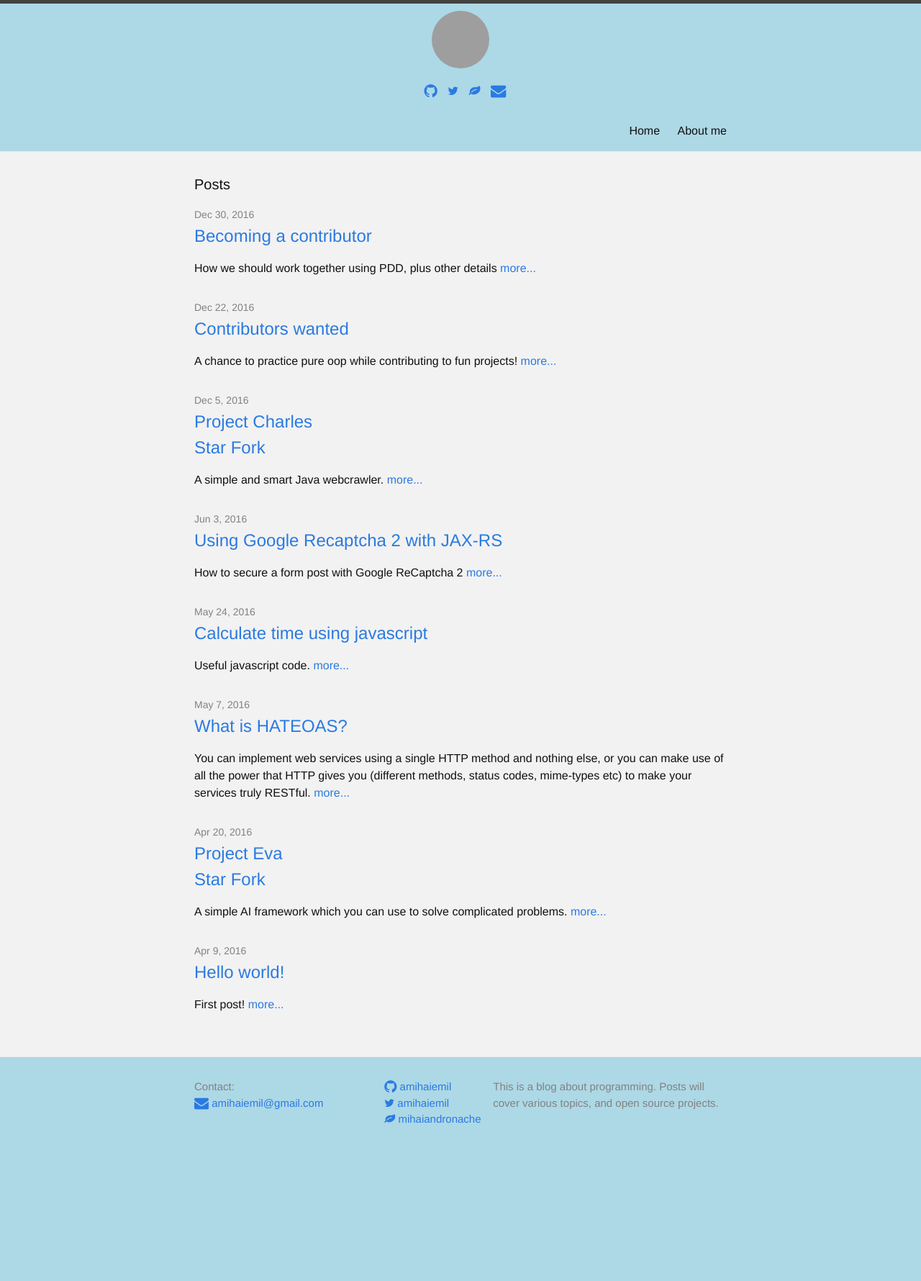
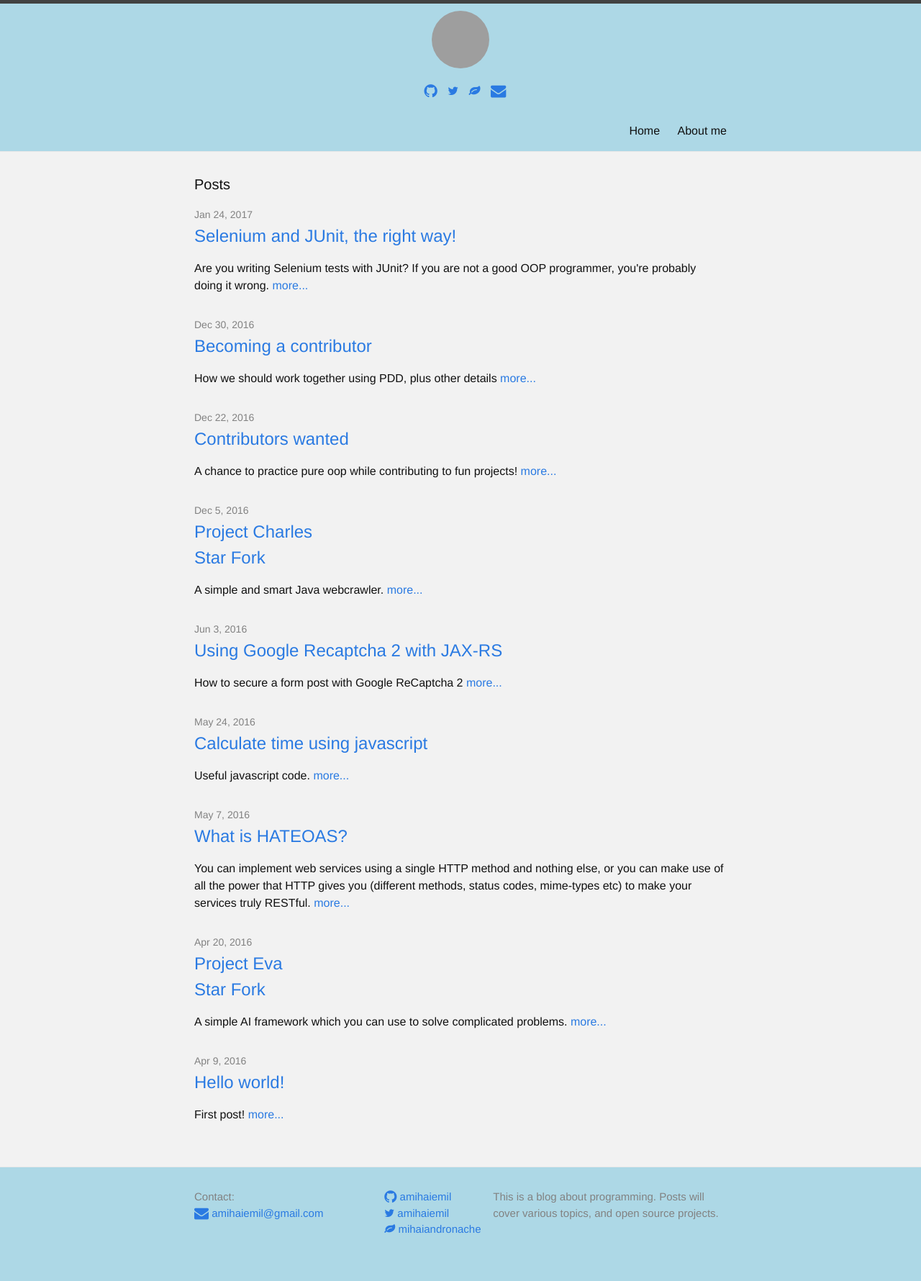
Before and after one commit to amihaiemil/amihaiemil.github.io, a Jekyll site: the page built from index.html, in a window 1280 px wide. Shown: the whole page at 72% size. Built offline with Jekyll 4.4.1, drawn with Linux system fonts in a browser that asks for light colours; comment, search, counter and statistics services are not loaded; before the commit the page ends 1627 px from its top, so only the background shows below that; some of the changed lines change nothing that is shown; grey boxes are pictures that could not be loaded.

Commit message:
selenium

````diff
--- /dev/null
+++ b/_posts/2016-01-24-selenium-and-junit-the-right-way.markdown
@@ -0,0 +1,150 @@
+---
+layout: post
+title:  "Selenium and JUnit, the right way!"
+date:   2017-01-24
+tags: junit selenium java
+author: <a href="https://www.github.com/amihaiemil" target="_blank">amihaiemil</a>
+comments: true
+preview: Are you writing Selenium tests with JUnit? If you are not
+ a good OOP programmer, you're probably doing it wrong.
+---
+
+There are many tutorials out there about how to use Selenium with JUnit to write automated tests for the UI. However, most (if not all of them), only show you how to play around with a ``WebDriver`` instance, fetch a webpage, call a ``findBy*`` method and make some assertions.
+
+Take [this](http://toolsqa.com/java/junit-framework/junit-test-selenium-webdriver/) article, for example - it's currently the first on Google if you type "selenium and junit". If you write your tests in that manner you will eventually end up in a lot of trouble. This post tries to explain why and offer a much
+better alternative.
+
+<figure>
+ <img src="/images/truce_hurts.png" alt="The Truce Hurts">
+ <figcaption>
+ Tom & Jerry - The Truce Hurts, by  William Hanna and Joseph Barbera
+ </figcaption>
+</figure>
+
+The truth is, you need to have strong OOP knowledge in order to use Selenium properly. Simply put, if your tests "know" anything about Selenium or WebDriver, you are making a mistake. This is wrong:
+
+```java
+@Test
+public void usernameIsDisplayed(){
+    WebDriver firefox = new FirefoxDriver();
+    driver.get("https://www.github.com/amihaiemil");
+    String username = driver
+        .findElement(By.className("vcard-username")
+        .getText();
+    assertTrue("amihaiemil".equals(username));
+}
+```
+
+Why is it wrong? Well, imagine you have 1000 test written like this and someone comes and says one of the following:
+
+* Let's test on different browsers. Also, how do we set it up on Travis CI? We don't
+have Firefox or other graphical browser on that server
+* Something doesn't work right, some pages don't load
+fast enough and most of the tests fail. We should fix this
+* It is mandatory that in some test case
+a login is performed before doing any other action
+* Why are there so many different flows?
+ All the unit tests should have a common framework.
+
+What is the answer to this? Surely it is none of the tricks that JUnit offers, things such as parameterized runners or setup/destroy methods.
+
+The answer is **abstraction and encapsulation**. Before writing any actual tests, you should
+encapsulate the ``WebDriver`` instance in some objects. You should abstract your application
+in a set of interfaces and methods that wrap and hide the actual implementation.
+
+Done right, the test above should look something like this:
+
+```java
+@Test
+public void usernameIsDisplayed(){
+    Github github = new SeleniumGithub();
+    String username = github.user("amihaiemil").username();
+    assertTrue("amihaiemil".equals(username));
+}
+```
+
+First advantage that comes to mind is that everything is in one place. If tomorrow
+the Github guys decide that the username element shouldn't have the ``vcard-username``
+class anymore, no problem, we have to change it in only one place, not in all our
+tests that happen to have something to do with that element.
+
+Also, if we stumble upon classical Selenium issues, like problems with page loading time,
+we have to fix them in one place as well. The used driver is not a problem either. If someone comes and says we should change it, we simply switch it from inside our abstraction.
+
+What about flow restrictions? Is it possible, with such a design, to make sure
+that all the tests perform all the mandatory steps? Of course it is: by using
+interfaces and access-modifiers wisely. By the way, these two are very powerful tools that
+many developers seem to not take seriously.
+
+Let's say you want to make sure that before checking anything related
+to the profile settings page, the test has gone through the login page and
+successfully authenticated the user. Here is how your abstraction would look like:
+
+```java
+public final class SeleniumGithub implements Github {
+    private final WebDriver driver;
+    private final String username;
+    private final String pwd;
+    public SeleniumGithub() {
+      this ("", "");
+    }
+    public SeleniumGithub (String username, String pwd) {
+      this.username = username;
+      this.pwd = pwd;
+      this.driver = new FirefoxDriver();
+    }
+    public MainDashboardPage login() {
+      this.driver.get("https://github.com/login");
+      //find and fill the username and pwd fields
+      //press login
+      return new RtMainDashboardPage(this.driver);
+    }
+    public UserProfilePage user(String username) {
+      this.driver.get("https://www.github.com/" + username)
+      return new RtUserProfilePage(driver);
+    }
+    ...
+}
+```
+
+The class above is a gist of that your design should look like. If you look close
+enough you'll see it exposes only interfaces, not actual implementations. This is
+because we want to have control. We want to forbid some sitiuations, such as loading
+the settings page without logging in. On the other hand, you see that we allow
+loading a user's profile without login - because that's possible, you can see my Github
+profile without authentication.
+
+All the implementations (e.g. ``RtMainDashboardPage`` and ``RtUserProfilePage``)
+should be **hidden** (package protected), except the entry class. You should never see something like this:
+
+```java
+@Test
+public void settingsPageIsDisplayed() {
+  MainDashboardPage dashboard = new RtMainDashboardPage(new FirefoxDriver());
+  //...
+}
+```
+
+That would be wrong, it would end up with the same issues that I described at the beginning.
+Instead, the test should look like this:
+
+```java
+@Test
+public void settingsPageIsDisplayed() {
+  Github github = new SeleniumGithub("username", "password");
+  MainDashboardPage dashboard = github.login();
+  SettingsPage settings = dashboard.settings();
+  //...
+}
+```
+
+The code where the driver looks for the settings page button and clicks it,
+you would find inside that ``settings()`` method's implementation.
+
+Now that we have everything in place, we have both easy maintainability and
+control over the tests. Also notice the reusability: you could pass this library
+to different people writing tests and be sure that all of them are using the same framework.
+
+To end this article, keep in mind that, because Selenium is such a complex and volatile tool, we
+need to have a real, proper architecture behind our UI tests. If you simply start writing
+procedural code to fetch a page and make some assertions, then your tests will most likely end up always being skipped because nobody will have the nerves to fix and/or stabilize them.
--- a/css/main.scss
+++ b/css/main.scss
@@ -51,6 +51,24 @@ $on-laptop:        800px;
       border-radius: 50%;
       width: 80px;
 }
+
+figure {
+	position:relative;
+  margin:0;
+}
+figure img {
+	max-width:100%;
+  margin-left: auto;
+  margin-right: auto;
+}
+figure figcaption {
+	font-size:.8em;
+	line-height:1em;
+	max-width:55%;
+  margin-left: auto;
+  margin-right: auto;
+}
+
 // Import partials from `sass_dir` (defaults to `_sass`)
 @import
         "base",
````
Also changed, not shown: images/truce_hurts.png (added).
